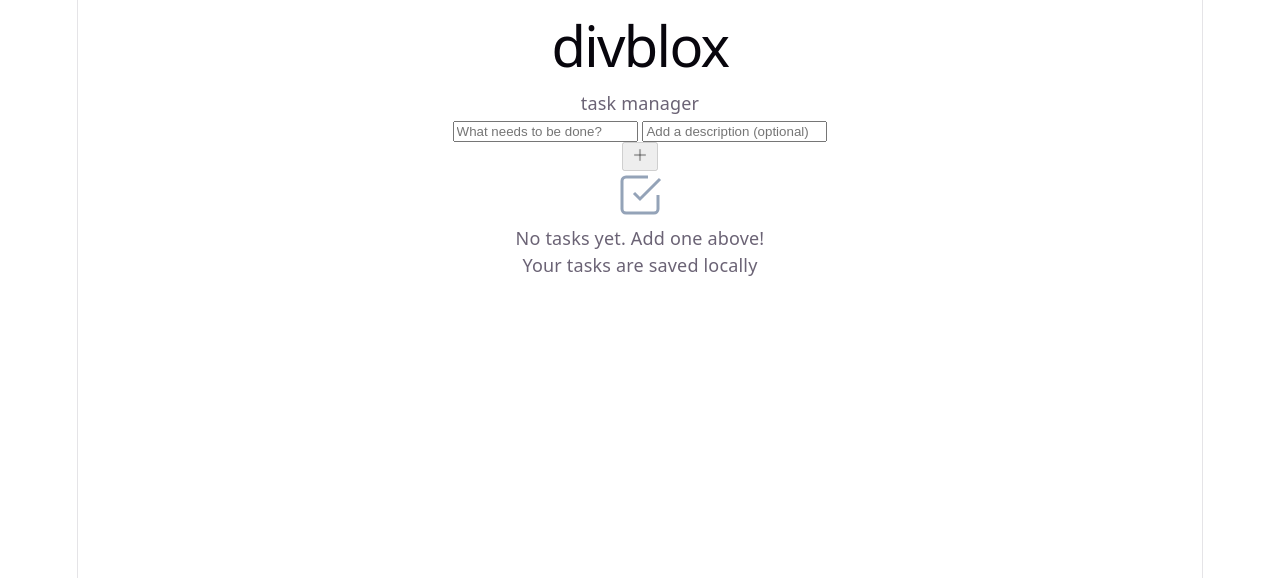
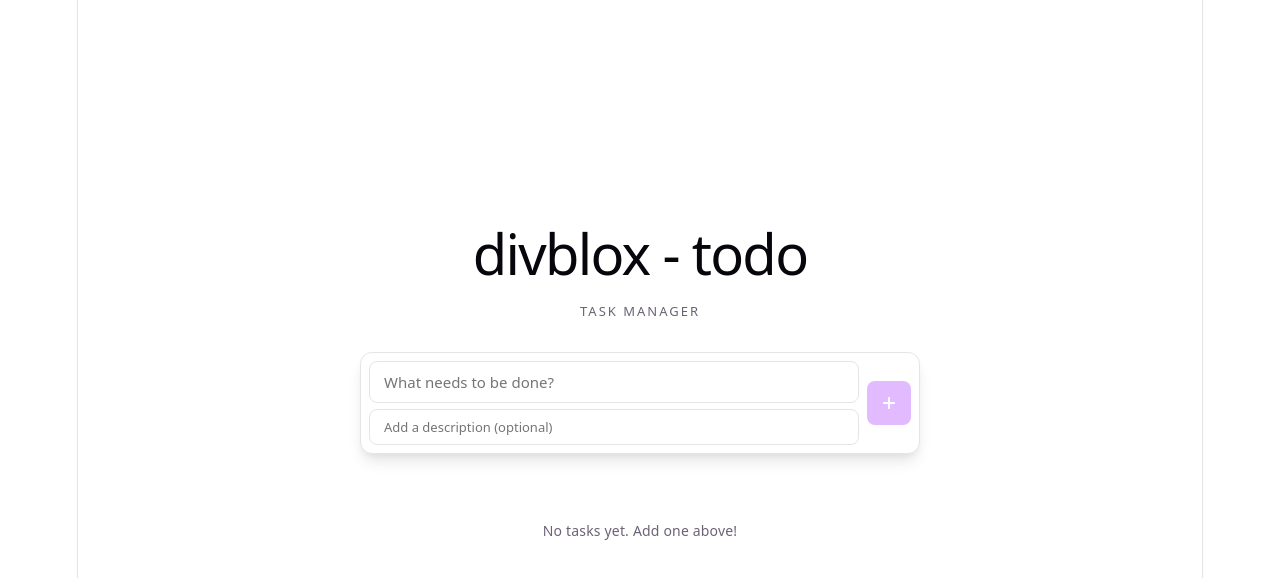
Before and after one commit to Tyrique-Stratusolve/divblox-onboarding, a Svelte app in the folder frontend/: page / in a window 1280 px wide. Shown: the top 578 px of the page. Built offline with nearby package versions, Linux system fonts and the light colour scheme.

Commit message:
Task 8 - Basic frontend Todo app --- Implement Todo app components with task management features --- https://web.divblox.app/#/delivery/a98e4faf0ff85712268fd749328af327

```diff
--- a/frontend/src/App.svelte
+++ b/frontend/src/App.svelte
@@ -1,26 +1,11 @@
 <script>
-  import { onMount } from 'svelte';
-  import TodoForm from './lib/TodoForm.svelte';
-  import TodoList from './lib/TodoList.svelte';
-  import TodoFilters from './lib/TodoFilters.svelte';
+  import TodoForm from './components/TodoForm.svelte';
+  import TodoList from './components/TodoList.svelte';
+  import TodoFilters from './components/TodoFilters.svelte';
 
-  /** @type {Array<{id: number, title: string, description: string, done: boolean}>} */
+  /** @type {Array<{title: string, description: string, done: boolean}>} */
   let tasks = [];
-  let nextId = 1;
   let filter = 'all';
-
-  onMount(() => {
-    const saved = localStorage.getItem('divblox-todos');
-    if (saved) {
-      const parsed = JSON.parse(saved);
-      tasks = parsed.tasks || [];
-      nextId = parsed.nextId || tasks.length + 1;
-    }
-  });
-
-  $: if (typeof window !== 'undefined') {
-    localStorage.setItem('divblox-todos', JSON.stringify({ tasks, nextId }));
-  }
 
   $: filteredTasks = tasks.filter(task => {
     if (filter === 'active') return !task.done;
@@ -33,19 +18,23 @@
 
   function addTask(title, desc) {
     if (!title.trim()) return;
-    tasks = [...tasks, { id: nextId++, title: title.trim(), description: desc.trim(), done: false }];
+    tasks = [...tasks, { title: title.trim(), description: desc.trim(), done: false }];
   }
 
-  function toggleTask(id) {
-    tasks = tasks.map(task => task.id === id ? { ...task, done: !task.done } : task);
+  function toggleTask(targetTask) {
+    tasks = tasks.map(task => task === targetTask ? { ...task, done: !task.done } : task);
   }
 
-  function editTask(id, title, desc) {
-    tasks = tasks.map(task => task.id === id ? { ...task, title: title.trim(), description: desc.trim() } : task);
+  function editTask(targetTask, title, desc) {
+    tasks = tasks.map(
+      task => task === targetTask
+        ? { ...task, title: title.trim(), description: desc.trim() }
+        : task
+    );
   }
 
-  function deleteTask(id) {
-    tasks = tasks.filter(task => task.id !== id);
+  function deleteTask(targetTask) {
+    tasks = tasks.filter(task => task !== targetTask);
   }
 
   function clearCompleted() {
@@ -55,7 +44,7 @@
 
 <div class="todo-app">
   <header class="app-header">
-    <h1>divblox</h1>
+    <h1>divblox - todo</h1>
     <p class="subtitle">task manager</p>
   </header>
 
@@ -73,22 +62,12 @@
     <TodoList
       tasks={filteredTasks}
       on:toggle={event => toggleTask(event.detail)}
-      on:edit={event => editTask(event.detail.id, event.detail.title, event.detail.description)}
+      on:edit={event => editTask(event.detail.task, event.detail.title, event.detail.description)}
       on:delete={event => deleteTask(event.detail)}
     />
   {:else}
     <div class="empty-state">
-      <div class="empty-icon">
-        <svg width="48" height="48" viewBox="0 0 24 24" fill="none" stroke="#94a3b8" stroke-width="1.5">
-          <path d="M9 11l3 3L22 4"/>
-          <path d="M21 12v7a2 2 0 0 1-2 2H5a2 2 0 0 1-2-2V5a2 2 0 0 1 2-2h11"/>
-        </svg>
-      </div>
       <p class="empty-text">No tasks yet. Add one above!</p>
     </div>
   {/if}
-
-  <footer class="app-footer">
-    <p>Your tasks are saved locally</p>
-  </footer>
 </div>
--- a/frontend/src/app.css
+++ b/frontend/src/app.css
@@ -294,3 +294,341 @@
     border-right-color: var(--border);
   }
 }
+
+.todo-app {
+  width: 100%;
+  max-width: 560px;
+  margin: auto;
+  text-align: left;
+}
+
+.app-header {
+  text-align: center;
+  margin-bottom: 28px;
+}
+
+.subtitle {
+  font-size: 13px;
+  text-transform: uppercase;
+  letter-spacing: 2px;
+  color: var(--text-muted);
+}
+
+.todo-form {
+  display: flex;
+  gap: 8px;
+  background: var(--bg);
+  border: 1px solid var(--border);
+  border-radius: 12px;
+  padding: 8px;
+  margin-bottom: 16px;
+  box-shadow: var(--shadow);
+}
+
+.input-group {
+  flex: 1;
+  display: flex;
+  flex-direction: column;
+  gap: 6px;
+}
+
+.title-input,
+.desc-input {
+  font-family: var(--sans);
+  font-size: 15px;
+  padding: 10px 14px;
+  border: 1px solid var(--border);
+  border-radius: 8px;
+  outline: none;
+  transition: border-color 0.15s;
+}
+
+.title-input:focus,
+.desc-input:focus {
+  border-color: var(--accent);
+  box-shadow: 0 0 0 3px var(--accent-bg);
+}
+
+.desc-input {
+  font-size: 13px;
+  padding: 8px 14px;
+}
+
+.add-btn {
+  display: flex;
+  align-items: center;
+  justify-content: center;
+  width: 44px;
+  min-height: 44px;
+  align-self: center;
+  border: none;
+  border-radius: 8px;
+  background: var(--accent);
+  color: #fff;
+  cursor: pointer;
+  transition: background 0.15s;
+  flex-shrink: 0;
+}
+
+.add-btn:hover:not(:disabled) {
+  opacity: 0.9;
+}
+
+.add-btn:disabled {
+  opacity: 0.35;
+  cursor: not-allowed;
+}
+
+.filters {
+  display: flex;
+  align-items: center;
+  justify-content: space-between;
+  padding: 0 4px 12px;
+  gap: 8px;
+  flex-wrap: wrap;
+}
+
+.count {
+  font-size: 13px;
+  color: var(--text);
+}
+
+.filter-btns {
+  display: flex;
+  gap: 4px;
+}
+
+.filter-btn {
+  font-family: var(--sans);
+  font-size: 13px;
+  padding: 6px 12px;
+  border: 1px solid transparent;
+  border-radius: 6px;
+  background: transparent;
+  cursor: pointer;
+  transition: all 0.15s;
+  color: var(--text);
+}
+
+.filter-btn:hover {
+  background: var(--code-bg);
+}
+
+.filter-btn.active {
+  border-color: var(--accent);
+  background: var(--accent-bg);
+  font-weight: 500;
+}
+
+.clear-btn {
+  font-family: var(--sans);
+  font-size: 13px;
+  padding: 6px 12px;
+  border: none;
+  border-radius: 6px;
+  background: transparent;
+  cursor: pointer;
+  color: var(--text);
+}
+
+.clear-btn:hover {
+  background: rgba(239, 68, 68, 0.1);
+}
+
+.todo-list {
+  display: flex;
+  flex-direction: column;
+  gap: 8px;
+}
+
+.todo-item {
+  display: flex;
+  align-items: flex-start;
+  gap: 12px;
+  padding: 14px 16px;
+  background: var(--bg);
+  border: 1px solid var(--border);
+  border-radius: 8px;
+  transition: border-color 0.15s, box-shadow 0.15s;
+}
+
+.todo-item:hover {
+  border-color: var(--accent);
+  box-shadow: 0 0 0 3px var(--accent-bg);
+}
+
+.todo-item.done {
+  opacity: 0.65;
+}
+
+.todo-item.done .task-title {
+  text-decoration: line-through;
+}
+
+.check-btn {
+  display: flex;
+  align-items: center;
+  justify-content: center;
+  width: 24px;
+  height: 24px;
+  flex-shrink: 0;
+  border: 2px solid var(--border);
+  border-radius: 50%;
+  background: transparent;
+  cursor: pointer;
+  margin-top: 1px;
+  transition: all 0.15s;
+  color: #fff;
+  padding: 0;
+}
+
+.check-btn:hover {
+  border-color: var(--accent);
+  background: var(--accent-bg);
+}
+
+.check-btn.checked {
+  background: var(--accent);
+  border-color: var(--accent);
+}
+
+.task-body {
+  flex: 1;
+  display: flex;
+  flex-direction: column;
+  gap: 4px;
+  min-width: 300px;
+}
+
+.task-title {
+  font-size: 15px;
+  font-weight: 500;
+  word-break: break-word;
+}
+
+.task-desc {
+  font-size: 13px;
+  word-break: break-word;
+}
+
+.item-actions {
+  display: flex;
+  gap: 4px;
+  flex-shrink: 0;
+  opacity: 0;
+  transition: opacity 0.15s;
+}
+
+.todo-item:hover .item-actions {
+  opacity: 1;
+}
+
+.icon-btn {
+  display: flex;
+  align-items: center;
+  justify-content: center;
+  width: 32px;
+  height: 32px;
+  border: none;
+  border-radius: 6px;
+  background: transparent;
+  cursor: pointer;
+  transition: all 0.15s;
+  padding: 0;
+  color: var(--text);
+}
+
+.icon-btn.edit:hover {
+  background: var(--accent-bg);
+}
+
+.icon-btn.delete:hover {
+  background: rgba(239, 68, 68, 0.1);
+}
+
+.edit-area {
+  flex: 1;
+  display: flex;
+  flex-direction: column;
+  gap: 6px;
+}
+
+.edit-input,
+.edit-desc {
+  font-family: var(--sans);
+  font-size: 14px;
+  padding: 8px 12px;
+  border: 1px solid var(--border);
+  border-radius: 6px;
+  outline: none;
+  transition: border-color 0.15s;
+}
+
+.edit-input:focus,
+.edit-desc:focus {
+  border-color: var(--accent);
+  box-shadow: 0 0 0 3px var(--accent-bg);
+}
+
+.edit-desc {
+  font-size: 13px;
+}
+
+.edit-actions {
+  display: flex;
+  gap: 6px;
+}
+
+.save-btn,
+.cancel-btn {
+  font-family: var(--sans);
+  font-size: 13px;
+  padding: 6px 14px;
+  border: none;
+  border-radius: 6px;
+  cursor: pointer;
+}
+
+.save-btn {
+  background: var(--accent);
+  color: #fff;
+}
+
+.save-btn:hover:not(:disabled) {
+  opacity: 0.9;
+}
+
+.save-btn:disabled {
+  opacity: 0.4;
+  cursor: not-allowed;
+}
+
+.cancel-btn {
+  background: transparent;
+}
+
+.cancel-btn:hover {
+  background: var(--code-bg);
+}
+
+.empty-state {
+  text-align: center;
+  padding: 48px 24px;
+}
+
+.empty-state svg {
+  margin-bottom: 12px;
+  opacity: 0.5;
+}
+
+.empty-text {
+  font-size: 14px;
+  color: var(--text);
+}
+
+.empty-filter {
+  text-align: center;
+  padding: 32px;
+  font-size: 14px;
+  color: var(--text);
+}
--- a/frontend/src/lib/TodoFilters.svelte
+++ b/frontend/src/components/TodoFilters.svelte
@@ -33,7 +33,5 @@
     <button class="clear-btn" on:click={() => dispatch('clear')}>
       Clear completed
     </button>
-  {:else}
-    <span></span>
   {/if}
 </div>
--- a/frontend/src/lib/TodoItem.svelte
+++ b/frontend/src/components/TodoItem.svelte
@@ -27,7 +27,7 @@
 
   function saveEdit() {
     if (!editTitle.trim()) return;
-    dispatch('edit', { id: task.id, title: editTitle, description: editDesc });
+    dispatch('edit', { task, title: editTitle, description: editDesc });
     editing = false;
   }
 
@@ -48,7 +48,7 @@
   <button
     class="check-btn"
     class:checked={task.done}
-    on:click={() => dispatch('toggle', task.id)}
+    on:click={() => dispatch('toggle', task)}
     aria-label={task.done ? 'Mark incomplete' : 'Mark complete'}
   >
     {#if task.done}
@@ -93,7 +93,7 @@
           <path d="M18.5 2.5a2.121 2.121 0 0 1 3 3L12 15l-4 1 1-4 9.5-9.5z"/>
         </svg>
       </button>
-      <button class="icon-btn delete" on:click={() => dispatch('delete', task.id)} aria-label="Delete task">
+      <button class="icon-btn delete" on:click={() => dispatch('delete', task)} aria-label="Delete task">
         <svg width="16" height="16" viewBox="0 0 24 24" fill="none" stroke="currentColor" stroke-width="2">
           <polyline points="3 6 5 6 21 6"/>
           <path d="M19 6v14a2 2 0 0 1-2 2H7a2 2 0 0 1-2-2V6m3 0V4a2 2 0 0 1 2-2h4a2 2 0 0 1 2 2v2"/>
--- a/frontend/src/lib/TodoList.svelte
+++ b/frontend/src/components/TodoList.svelte
@@ -5,13 +5,13 @@
 
   const dispatch = createEventDispatcher();
 
-  /** @type {Array<{id: number, title: string, description: string, done: boolean}>} */
+  /** @type {Array<{title: string, description: string, done: boolean}>} */
   export let tasks = [];
 </script>
 
 {#if tasks.length > 0}
   <div class="todo-list">
-    {#each tasks as task (task.id)}
+    {#each tasks as task, index (index)}
       <div class="item-wrap" transition:fade={{ duration: 200 }}>
         <TodoItem
           {task}
```
Also changed, not shown: frontend/src/components/TodoForm.svelte (renamed from frontend/src/lib/TodoForm.svelte).
